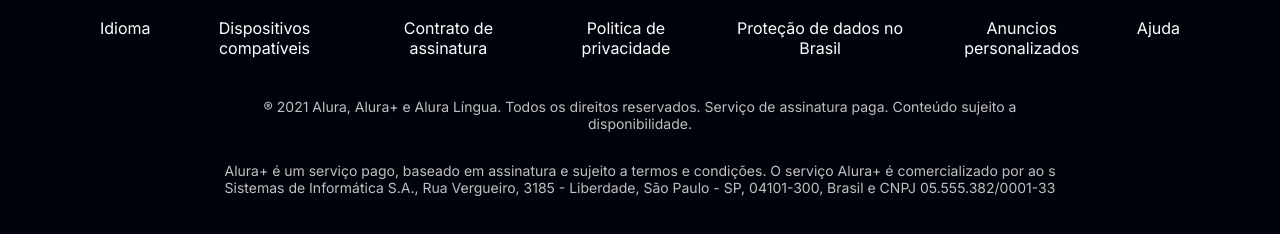
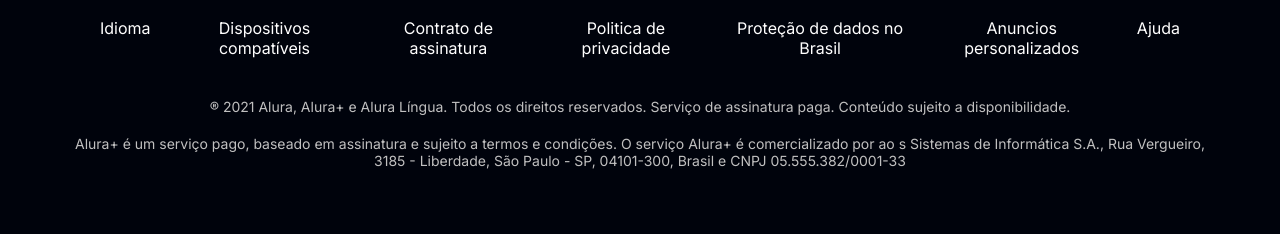
Before and after one commit to JulianaLangsch/alura__plus, a plain HTML site: page index.html in a window 1280 px wide. Shown: the part 3682-3916 px from the top of the page. Drawn offline with Linux system fonts and the light colour scheme.

Commit message:
Add files via upload

```diff
--- a/style.css
+++ b/style.css
@@ -84,6 +84,7 @@
   font-size: 48px;
   color: var(--branco-principal);
   margin-bottom: 0.1em;
+  margin-right: 0;
 }
 
 .descricao__texto {
@@ -141,6 +142,7 @@
   list-style-type: none;
   padding: 40px;
   color: var(--branco-principal);
+  margin: 0;
 }
 
 .rodape__lista li a {
@@ -161,9 +163,8 @@
   align-items: center;
   text-align: center;
   font-size: 14px;
-  padding: 0 150px;
   color: var(--cinza-secundario);
-  padding-bottom: 30px;
+  padding-bottom: 20px;
 }
 
 .lista__link a:hover{
```
